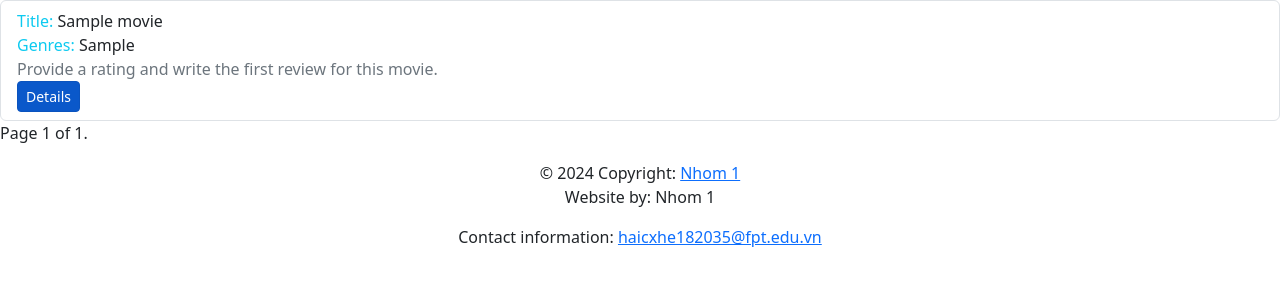
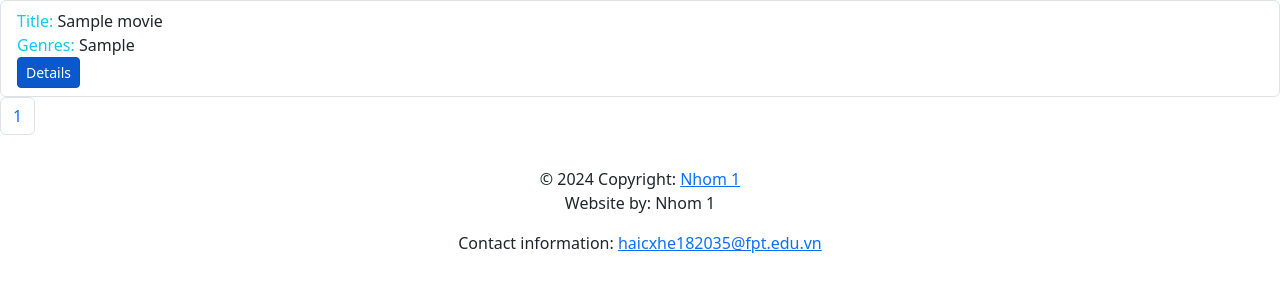
Before and after one commit to haicx1/Movie_Recommendation_Systems, a Django app: page /movies/ in a window 1280 px wide. Shown: the part 100-400 px from the top of the page. Run offline with Django 4.2, Linux system fonts and the light colour scheme; tables that the repository leaves empty hold one stand-in row (values such as "Sample post").

Commit message:
pagination v2

```diff
--- a/review/templates/movie_list.html
+++ b/review/templates/movie_list.html
@@ -2,31 +2,47 @@
 
 {% block content %}
 <ul class="list-group">
-  {% for item in movie_list %}
+  {% for item in page_obj %}
   <li class="list-group-item">
       <span class="text-info">Title: </span> <span>{{ item.title }}</span>
       <br>
       <span class="text-info">Genres: </span><span>{{ item.genres }}</span>
       <br>
-      {% if item.movie_rating is null %}
-      <span class="text-secondary">Provide a rating and write the first review for this movie.</span>
-      <br>
-      {% endif %}
       <a class="btn btn-primary btn-sm active" role="button" href="{% url 'movie_detail' item.pk %}">Details</a>
   </li>
   {% endfor %}
 </ul>
-    <div>
-  <span>
-    {% if movie_list.has_previous %}
-      <a href="?page={{ movie_list.previous_page_number }}">Previous</a>
+    <nav aria-label="Page navigation example">
+      <ul class="pagination">
+{% if page_obj.has_previous %}
+    <li class="page-item"> <a class="page-link" href="?page={{ page_obj.previous_page_number }}">« Previous page</a></li>
+
+  {% if page_obj.number > 3 %}
+      <li class="page-item"> <a class="page-link" href="?page=1">1</a></li>
+    {% if page_obj.number > 4 %}
+      <span>...</span>
     {% endif %}
-    <span>
-      Page {{ movie_list.number }} of {{ movie_list.paginator.num_pages }}.
-    </span>
-    {% if movie_list.has_next %}
-      <a href="?page={{ movie_list.next_page_number }}">Next</a>
-    {% endif %}
-  </span>
-</div>
+  {% endif %}
+{% endif %}
+
+{% for num in page_obj.paginator.page_range %}
+  {% if page_obj.number == num %}
+      <li class="page-item"> <a class="page-link" href="?page={{ num }}">{{ num }}</a></li>
+  {% elif num > page_obj.number|add:'-3' and num < page_obj.number|add:'3' %}
+      <li class="page-item"> <a class="page-link" href="?page={{ num }}">{{ num }}</a></li>
+  {% endif %}
+{% endfor %}
+
+{% if page_obj.has_next %}
+  {% if page_obj.number < page_obj.paginator.num_pages|add:'-3' %}
+    <span>...</span>
+      <li class="page-item"><a class="page-link" href="?page={{ page_obj.paginator.num_pages }}">{{ page_obj.paginator.num_pages }}</a></li>
+  {% elif page_obj.number < page_obj.paginator.num_pages|add:'-2' %}
+      <li class="page-item"><a class="page-link" href="?page={{ page_obj.paginator.num_pages }}">{{ page_obj.paginator.num_pages }}</a></li>
+  {% endif %}
+
+    <li class="page-item"><a class="page-link" href="?page={{ page_obj.next_page_number }}">Next Page »</a></li>
+{% endif %}
+      </ul>
+    </nav>
 {% endblock %}
--- a/review/views.py
+++ b/review/views.py
@@ -32,7 +32,7 @@ def movie_list(request):
         # if the page is out of range, deliver the last page
         page_obj = paginator.page(paginator.num_pages)
     context = {
-        'movie_list': page_obj
+        'page_obj': page_obj
     }
     return render(request, 'movie_list.html', context)
 
```
